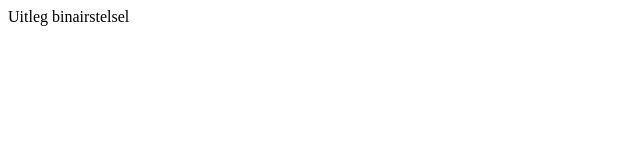
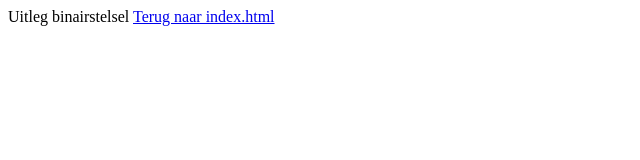
Before and after one commit to yoris16/yoris16.github.io, a plain HTML site: page binairstelsel.html in a window 1280 px wide. Shown: the whole page, without its empty margins (0-640 px from the left). Drawn offline with Linux system fonts and the light colour scheme.

Commit message:
verandering links

```diff
--- a/binairstelsel.html
+++ b/binairstelsel.html
@@ -7,5 +7,7 @@
     <body>
 
         Uitleg binairstelsel
+
+        <a href="index.html">Terug naar index.html</a>
     </body>
 </html>
```
Also changed, not shown: index.html (+2 -0 lines).
